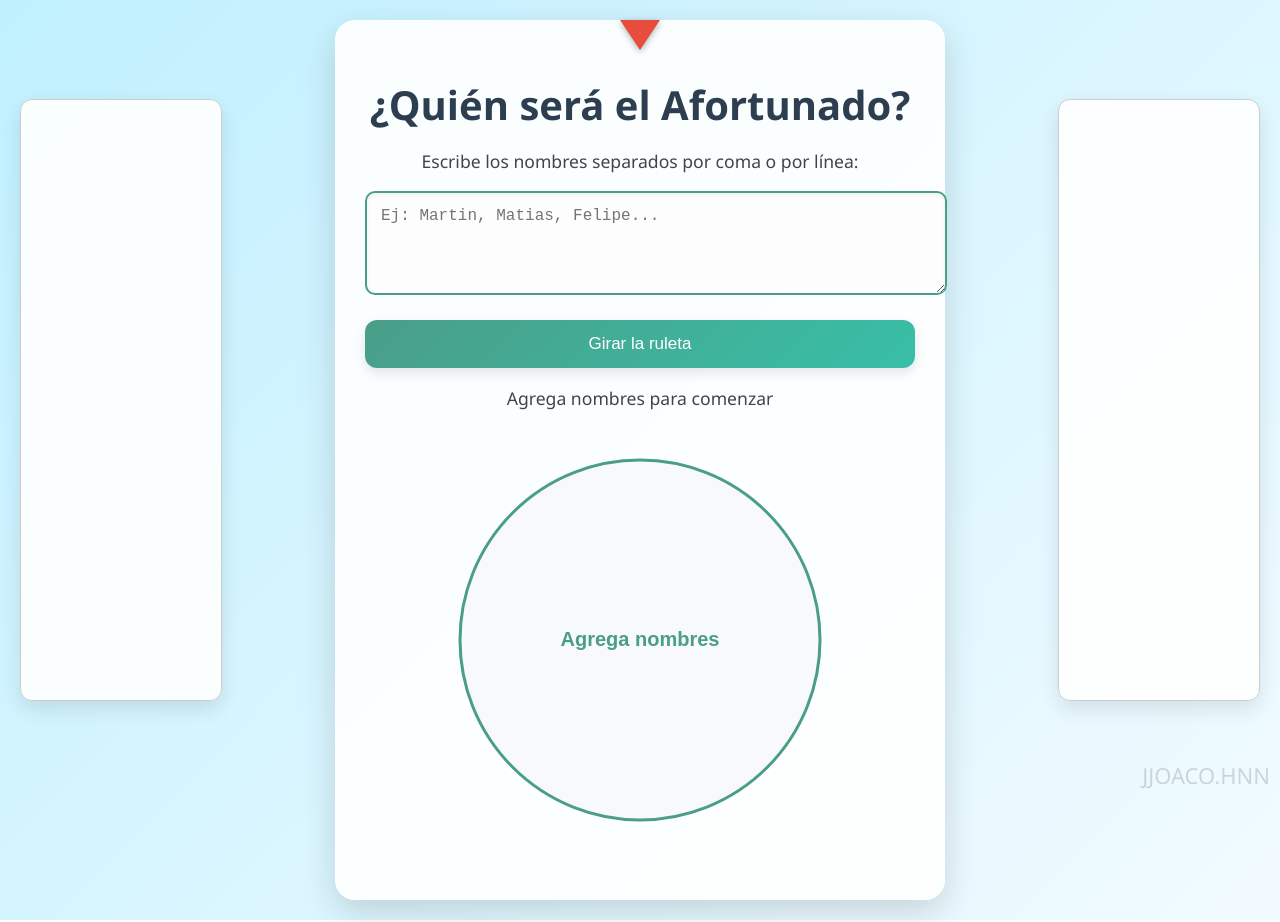
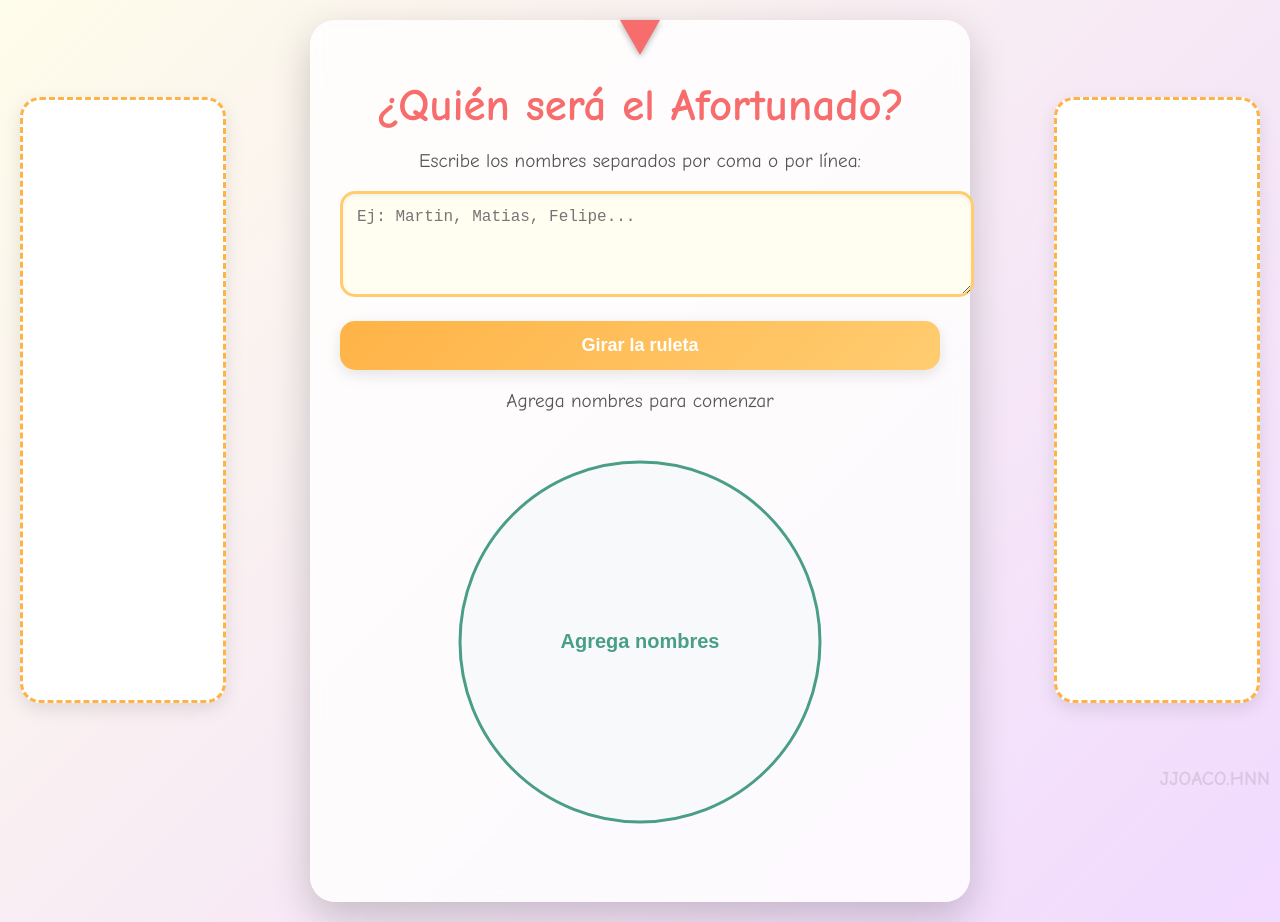
Before and after one commit to jjoacohnn/Sorteo-Maestro, a plain HTML site: page frontend/index.html in a window 1280 px wide. Drawn offline with Linux system fonts and the light colour scheme.

Commit message:
Tus cambios

```diff
--- a/frontend/styles.css
+++ b/frontend/styles.css
@@ -5,8 +5,8 @@ body {
   gap: 20px;
   padding: 20px;
   min-height: 100vh;
-  background: linear-gradient(135deg, #c0f0ff, #f2fbff);
-  font-family: 'Segoe UI', Tahoma, Geneva, Verdana, sans-serif;
+  background: linear-gradient(135deg, #fefcea, #f1daff);
+  font-family: 'Comic Sans MS', 'Segoe UI', Tahoma, sans-serif;
   overflow-x: hidden;
   margin: 0;
   color: #333;
@@ -15,10 +15,10 @@ body {
 .banner-lateral {
   width: 200px;
   height: 600px;
-  background: #ffffffe6;
-  border: 1px solid #ccc;
-  border-radius: 12px;
-  box-shadow: 0 8px 20px rgba(0, 0, 0, 0.1);
+  background: #fff;
+  border: 3px dashed #ffb347;
+  border-radius: 20px;
+  box-shadow: 0 6px 18px rgba(0, 0, 0, 0.1);
   display: flex;
   justify-content: center;
   align-items: center;
@@ -37,59 +37,60 @@ body {
 }
 
 .container {
-  max-width: 550px;
+  max-width: 600px;
   width: 100%;
-  background: rgba(255, 255, 255, 0.9);
+  background: #ffffffcc;
   padding: 30px;
-  border-radius: 20px;
-  box-shadow: 0 12px 35px rgba(0, 0, 0, 0.15);
+  border-radius: 25px;
+  box-shadow: 0 15px 40px rgba(0, 0, 0, 0.2);
   position: relative;
   z-index: 2;
-  backdrop-filter: blur(5px);
+  backdrop-filter: blur(8px);
 }
 
 h1 {
   text-align: center;
-  font-size: 2.5em;
+  font-size: 2.8em;
   margin-bottom: 10px;
-  color: #2c3e50;
+  color: #f76c6c;
+  text-shadow: 2px 2px 0 #fff;
 }
 
 p {
-  font-size: 1.1em;
-  color: #444;
+  font-size: 1.2em;
   text-align: center;
+  color: #555;
 }
 
 textarea {
   width: 100%;
   padding: 14px;
-  border: 2px solid #4a9e88;
-  border-radius: 10px;
+  border: 3px solid #ffcc70;
+  border-radius: 15px;
   font-size: 16px;
   margin-bottom: 20px;
-  resize: vertical;
-  background: #fdfdfd;
+  background: #fffef0;
   box-shadow: inset 0 2px 5px rgba(0,0,0,0.05);
 }
 
 .btn-primario {
-  background: linear-gradient(135deg, #4a9e88, #38bfa7);
-  color: white;
+  background: linear-gradient(135deg, #ffb347, #ffcc70);
+  color: #fff;
   border: none;
   padding: 14px 28px;
-  font-size: 17px;
-  border-radius: 12px;
+  font-size: 18px;
+  border-radius: 15px;
   cursor: pointer;
   width: 100%;
   transition: all 0.3s ease;
-  box-shadow: 0 5px 12px rgba(0,0,0,0.1);
+  font-weight: bold;
+  box-shadow: 0 5px 15px rgba(0,0,0,0.1);
 }
 
 .btn-primario:hover {
-  background: linear-gradient(135deg, #38bfa7, #2e9d84);
-  transform: translateY(-2px);
-  box-shadow: 0 8px 18px rgba(0, 0, 0, 0.2);
+  background: linear-gradient(135deg, #ffcc70, #ffc400);
+  transform: scale(1.05);
+  box-shadow: 0 8px 25px rgba(0, 0, 0, 0.25);
 }
 
 .ruleta-container {
@@ -119,7 +120,7 @@ textarea {
   height: 0;
   border-left: 20px solid transparent;
   border-right: 20px solid transparent;
-  border-top: 30px solid #e74c3c;
+  border-top: 35px solid #f76c6c;
   z-index: 10;
   filter: drop-shadow(0 2px 3px rgba(0,0,0,0.3));
 }
@@ -146,12 +147,12 @@ textarea {
 }
 
 .ganador-cuadro {
-  background: linear-gradient(135deg, #ffffff, #f1f4f6);
+  background: #fff8dc;
   border-radius: 25px;
-  padding: 50px;
-  box-shadow: 0 10px 40px rgba(0,0,0,0.4);
+  padding: 40px;
+  box-shadow: 0 10px 40px rgba(0,0,0,0.3);
   text-align: center;
-  border: 4px solid #2ecc71;
+  border: 5px solid #fcd34d;
   width: 90%;
   max-width: 550px;
   animation: aparecer 0.6s ease-out;
@@ -159,10 +160,10 @@ textarea {
 
 .nombre-ganador {
   font-size: 4em;
-  color: #2ecc71;
+  color: #34d399;
   margin: 25px 0;
   font-weight: 900;
-  text-shadow: 0 4px 12px rgba(46,204,113,0.4);
+  text-shadow: 0 4px 12px rgba(52, 211, 153, 0.4);
   animation: pulse 1.5s infinite;
 }
 
@@ -183,9 +184,10 @@ textarea {
   position: fixed;
   bottom: 10px;
   right: 10px;
-  color: rgba(0,0,0,0.15);
-  font-size: 22px;
+  color: rgba(0,0,0,0.1);
+  font-size: 20px;
   z-index: 100;
+  font-weight: bold;
 }
 
 @keyframes aparecer {
```
